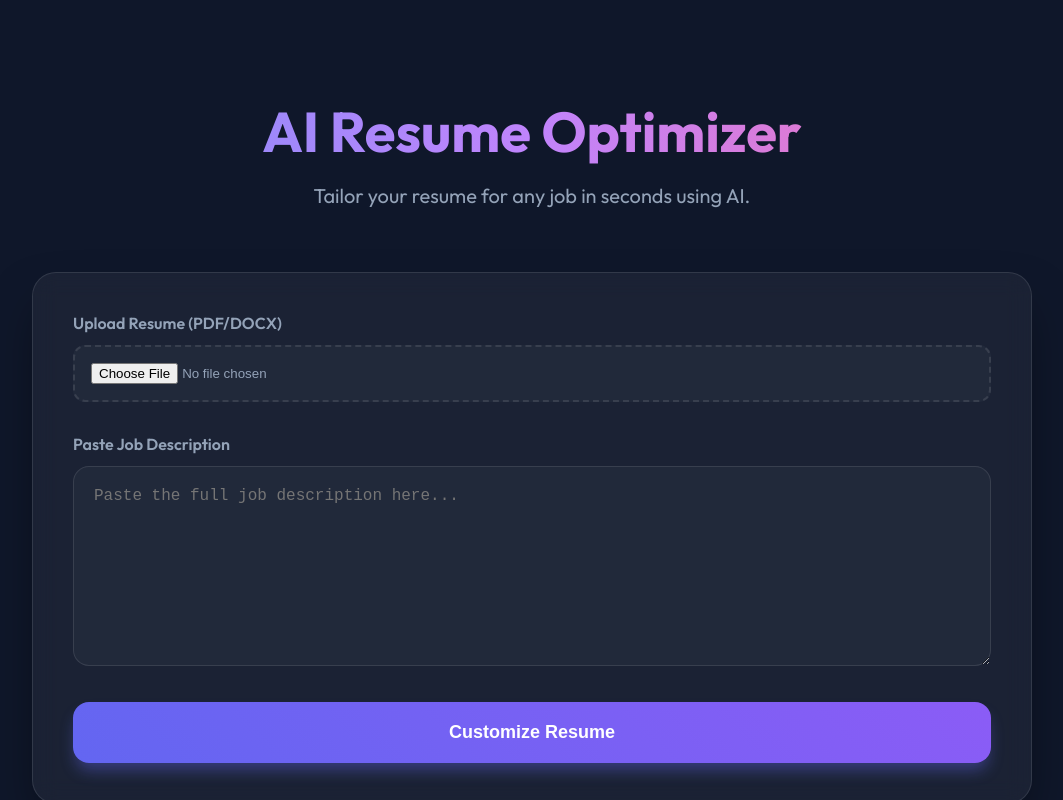
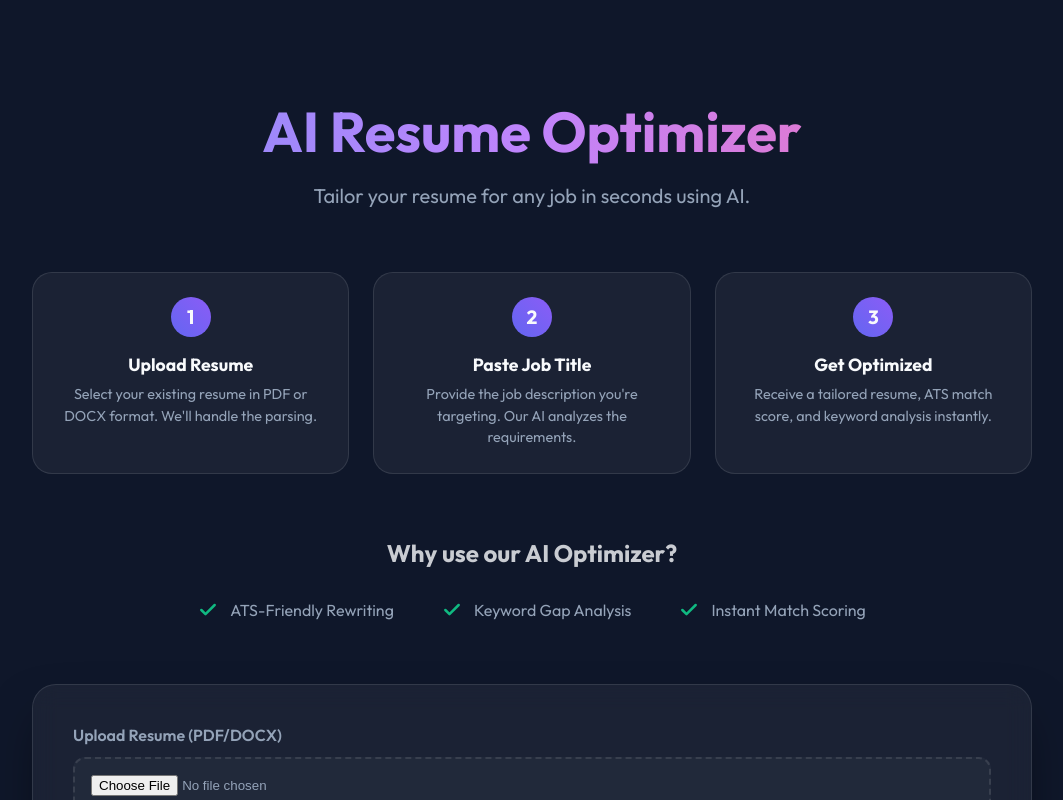
Before and after one commit to sanjaysaini16122000-ui/Ai-resume-Customizer, a React app in the folder frontend/: page / in a window 1280 px wide. Shown: the top 800 px of the page, without its empty margins (108-1171 px from the left). Built offline with nearby package versions, Linux system fonts and the light colour scheme; the HTML template or start-up script is replaced by a standard one.

Commit message:
feat: implement AI resume optimizer frontend with file upload and analysis results display

```diff
--- a/frontend/src/App.jsx
+++ b/frontend/src/App.jsx
@@ -54,8 +54,45 @@ function App() {
       </header>
 
       {!result ? (
-        <div className="card">
-          <form onSubmit={handleSubmit}>
+        <>
+          <section className="info-section">
+            <div className="step-card">
+              <div className="step-number">1</div>
+              <h3>Upload Resume</h3>
+              <p>Select your existing resume in PDF or DOCX format. We'll handle the parsing.</p>
+            </div>
+            <div className="step-card">
+              <div className="step-number">2</div>
+              <h3>Paste Job Title</h3>
+              <p>Provide the job description you're targeting. Our AI analyzes the requirements.</p>
+            </div>
+            <div className="step-card">
+              <div className="step-number">3</div>
+              <h3>Get Optimized</h3>
+              <p>Receive a tailored resume, ATS match score, and keyword analysis instantly.</p>
+            </div>
+          </section>
+
+          <div className="features-highlight">
+            <h2>Why use our AI Optimizer?</h2>
+            <div className="feature-grid">
+              <div className="feature-item">
+                <svg width="20" height="20" viewBox="0 0 24 24" fill="none" stroke="currentColor" strokeWidth="3" strokeLinecap="round" strokeLinejoin="round"><polyline points="20 6 9 17 4 12"></polyline></svg>
+                ATS-Friendly Rewriting
+              </div>
+              <div className="feature-item">
+                <svg width="20" height="20" viewBox="0 0 24 24" fill="none" stroke="currentColor" strokeWidth="3" strokeLinecap="round" strokeLinejoin="round"><polyline points="20 6 9 17 4 12"></polyline></svg>
+                Keyword Gap Analysis
+              </div>
+              <div className="feature-item">
+                <svg width="20" height="20" viewBox="0 0 24 24" fill="none" stroke="currentColor" strokeWidth="3" strokeLinecap="round" strokeLinejoin="round"><polyline points="20 6 9 17 4 12"></polyline></svg>
+                Instant Match Scoring
+              </div>
+            </div>
+          </div>
+
+          <div className="card">
+            <form onSubmit={handleSubmit}>
             <div className="form-group">
               <label htmlFor="resume-upload">Upload Resume (PDF/DOCX)</label>
               <input
@@ -90,7 +127,8 @@ function App() {
             </button>
           </form>
         </div>
-      ) : (
+      </>
+    ) : (
         <div className="result-container animate-fade-in">
           <div className="result-grid">
             <div className="card">
--- a/frontend/src/index.css
+++ b/frontend/src/index.css
@@ -188,6 +188,86 @@ textarea:focus {
 .badge.matched { background: rgba(16, 185, 129, 0.2); color: #34d399; border: 1px solid rgba(16, 185, 129, 0.3); }
 .badge.missing { background: rgba(244, 63, 94, 0.2); color: #fb7185; border: 1px solid rgba(244, 63, 94, 0.3); }
 
+/* Info Section */
+.info-section {
+  display: grid;
+  grid-template-columns: repeat(3, 1fr);
+  gap: 1.5rem;
+  margin-bottom: 4rem;
+  animation: slideUp 0.8s ease-out;
+}
+
+.step-card {
+  background: var(--glass);
+  border: 1px solid var(--glass-border);
+  border-radius: 20px;
+  padding: 1.5rem;
+  text-align: center;
+  transition: all 0.3s ease;
+}
+
+.step-card:hover {
+  transform: translateY(-5px);
+  background: rgba(255, 255, 255, 0.08);
+  border-color: var(--primary);
+}
+
+.step-number {
+  width: 40px;
+  height: 40px;
+  background: linear-gradient(45deg, var(--primary), #8b5cf6);
+  border-radius: 50%;
+  display: flex;
+  align-items: center;
+  justify-content: center;
+  margin: 0 auto 1rem;
+  font-weight: 700;
+  font-size: 1.2rem;
+}
+
+.step-card h3 {
+  margin-bottom: 0.5rem;
+  font-size: 1.1rem;
+  color: var(--text-main);
+}
+
+.step-card p {
+  font-size: 0.9rem;
+  color: var(--text-muted);
+  line-height: 1.5;
+}
+
+.features-highlight {
+  margin-bottom: 4rem;
+  text-align: center;
+}
+
+.features-highlight h2 {
+  font-size: 1.5rem;
+  margin-bottom: 2rem;
+  color: var(--text-main);
+  opacity: 0.8;
+}
+
+.feature-grid {
+  display: flex;
+  justify-content: center;
+  gap: 3rem;
+  flex-wrap: wrap;
+}
+
+.feature-item {
+  display: flex;
+  align-items: center;
+  gap: 0.75rem;
+  color: var(--text-muted);
+  font-weight: 500;
+}
+
+.feature-item svg {
+  color: var(--success);
+}
+
 /* Animations */
 @keyframes fadeIn {
   from { opacity: 0; }
@@ -219,5 +299,7 @@ textarea:focus {
 
 @media (max-width: 768px) {
   .result-grid { grid-template-columns: 1fr; }
+  .info-section { grid-template-columns: 1fr; }
+  .feature-grid { gap: 1.5rem; }
   h1 { font-size: 2.5rem; }
 }
```
